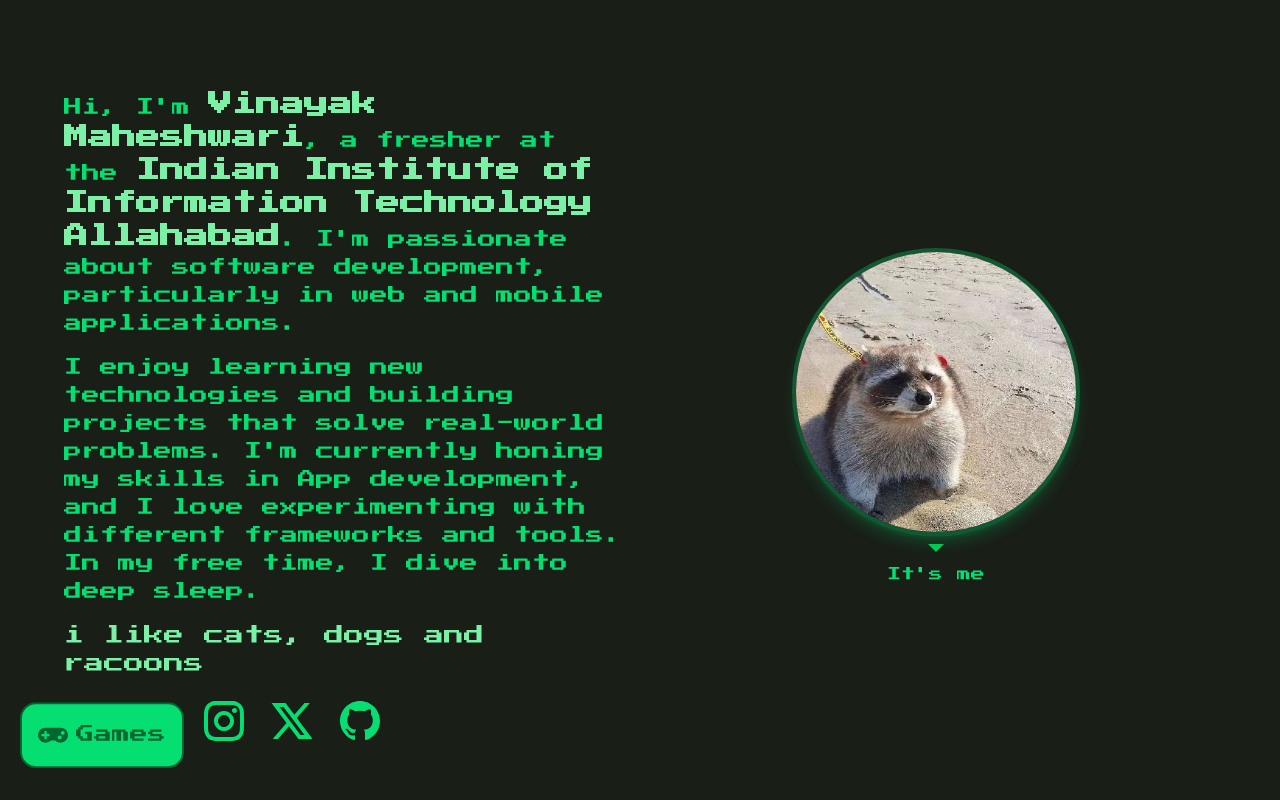
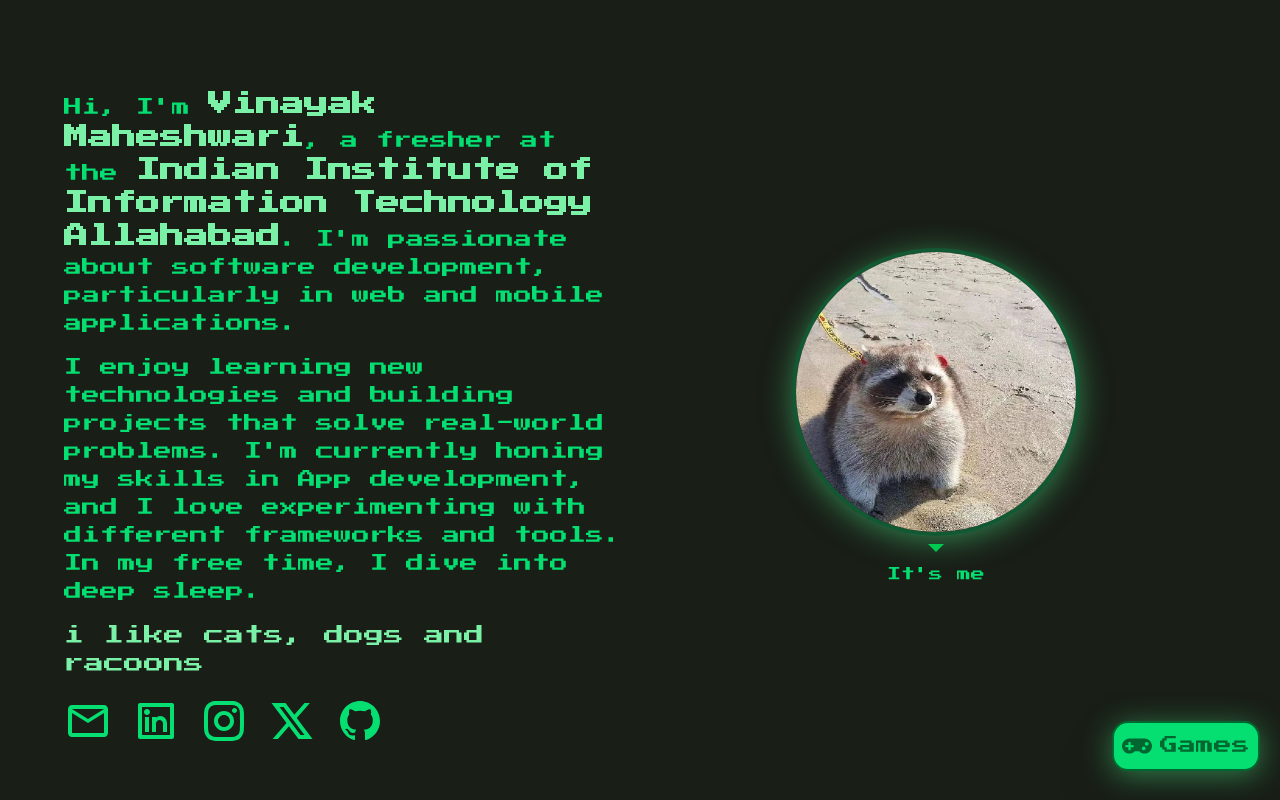
Before and after one commit to 07CalC/me, a Next.js app: page /home in a window 1280 px wide. Shown: the top 800 px of the page. Built offline with nearby package versions, Linux system fonts and the light colour scheme; no server answers.

Commit message:
ui changes

```diff
--- a/app/about/page.tsx
+++ b/app/about/page.tsx
@@ -4,7 +4,7 @@ import { useRef, useEffect } from 'react';
 import { useInView } from 'framer-motion';
 import Image from 'next/image';
 import Link from 'next/link';
-import { FaGamepad } from 'react-icons/fa';
+import { GamesFAB } from '@/components/GamesFAB';
 
 export default function AboutPage() {
   const controls = useAnimation();
@@ -91,13 +91,7 @@ export default function AboutPage() {
 
   return (
     <main ref={ref} className="min-h-screen w-full flex flex-col items-center justify-center px-4 py-8 lg:py-0">
-      <Link
-          href={"/games"}
-          className='fixed z-10 md:bottom-5 md:left-5 bottom-5 left-1/2 transform md:transform-none -translate-x-1/2 md:translate-x-0 p-4 flex border-2 border-green-800 rounded-2xl text-green-800 bg-green-400 hover:bg-green-500/50 hover:text-green-300 transition-colors duration-100 animate-bounce group'
-        >
-            <FaGamepad className='md:text-3xl text-xl group-hover:animate-wiggle' />
-            <span className='md:text-lg ml-2 text-sm'>Games</span>
-        </Link>
+      <GamesFAB />
       <motion.h1
         initial={{ opacity: 0, scale: 0.9 }}
         animate={inView ? { opacity: 1, scale: 1 } : { opacity: 0, scale: 0.9 }}
--- a/app/home/page.tsx
+++ b/app/home/page.tsx
@@ -5,8 +5,7 @@ import { About } from '@/components/About';
 import { Skills } from '@/components/Skills';
 import { Projects } from '@/components/Projects';
 import Experience from '@/components/Experience';
-import Link from 'next/link';
-import { FaGamepad } from 'react-icons/fa';
+import { GamesFAB } from '@/components/GamesFAB';
 
 // Animation variants for sections
 const sectionVariants = {
@@ -36,13 +35,7 @@ export default function Home() {
 
   return (
     <>
-    <Link
-          href={"/games"}
-          className='fixed z-10 md:bottom-5 md:left-5 bottom-5 left-1/2 transform md:transform-none -translate-x-1/2 md:translate-x-0 p-4 flex border-2 border-green-800 rounded-2xl text-green-800 bg-green-400 hover:bg-green-500/50 hover:text-green-300 transition-colors duration-100 animate-bounce group'
-        >
-            <FaGamepad className='md:text-3xl text-xl group-hover:animate-wiggle' />
-            <span className='md:text-lg ml-2 text-sm'>Games</span>
-        </Link>
+      <GamesFAB />
       <motion.section
         ref={aboutRef}
         initial="hidden"
--- a/app/layout.tsx
+++ b/app/layout.tsx
@@ -43,7 +43,7 @@ export const metadata: Metadata = {
 export default function RootLayout({ children }: { children: React.ReactNode }) {
   return (
     <html lang="en">
-      <body className={`bg-[#191e17] text-green-400 ${retroFont.className} p-4`}>
+      <body className={`bg-[#191e17] text-green-400 ${retroFont.className} p-4 pb-10`}>
 
         {children}
         </body>
--- a/app/page.tsx
+++ b/app/page.tsx
@@ -1,9 +1,9 @@
 'use client';
+import { GamesFAB } from '@/components/GamesFAB';
 import { motion } from 'framer-motion';
 import Link from 'next/link';
 import { Ref } from 'react';
 import { useAsciiText, slant } from 'react-ascii-text';
-import { FaGamepad } from 'react-icons/fa';
 
 
 export default function HomePage() {
@@ -20,13 +20,7 @@ export default function HomePage() {
   });
   return (
     <main className="h-screen flex flex-col items-center justify-center">
-      <Link
-          href={"/games"}
-          className='fixed z-10 md:bottom-5 md:left-5 bottom-5 left-1/2 transform md:transform-none -translate-x-1/2 md:translate-x-0 p-4 flex border-2 border-green-800 rounded-2xl text-green-800 bg-green-400 hover:bg-green-500/50 hover:text-green-300 transition-colors duration-100 animate-bounce group'
-        >
-            <FaGamepad className='md:text-3xl text-xl group-hover:animate-wiggle' />
-            <span className='md:text-lg ml-2 text-sm'>Games</span>
-        </Link>
+       <GamesFAB />
        <motion.pre
         initial={{ opacity: 0, scale: 0.9 }}
         animate={{ opacity: 1, scale: 1 }}
--- a/app/projects/page.tsx
+++ b/app/projects/page.tsx
@@ -3,8 +3,9 @@ import { motion, useAnimation } from "framer-motion";
 import { useRef, useEffect } from "react";
 import { useInView } from "framer-motion";
 import Link from "next/link";
-import { FaExternalLinkAlt, FaGamepad, FaGithub } from "react-icons/fa";
+import { FaExternalLinkAlt, FaGithub } from "react-icons/fa";
 import { ReactSVG } from "react-svg";
+import { GamesFAB } from "@/components/GamesFAB";
 
 const projects = [
   {
@@ -182,13 +183,7 @@ export default function ProjectsPage() {
       ref={ref}
       className="min-h-screen w-full flex flex-col items-center justify-center py-8 md:py-16 px-4 md:px-8"
     >
-      <Link
-          href={"/games"}
-          className='fixed z-10 md:bottom-5 md:left-5 bottom-5 left-1/2 transform md:transform-none -translate-x-1/2 md:translate-x-0 p-4 flex border-2 border-green-800 rounded-2xl text-green-800 bg-green-400 hover:bg-green-500/50 hover:text-green-300 transition-colors duration-100 animate-bounce group'
-        >
-            <FaGamepad className='md:text-3xl text-xl group-hover:animate-wiggle' />
-            <span className='md:text-lg ml-2 text-sm'>Games</span>
-        </Link>
+      <GamesFAB />
       <motion.h1
         initial={{ opacity: 0, scale: 0.9 }}
         animate={inView ? { opacity: 1, scale: 1 } : { opacity: 0, scale: 0.9 }}
--- a/app/skills/page.tsx
+++ b/app/skills/page.tsx
@@ -4,7 +4,7 @@ import { useRef, useEffect } from 'react';
 import { useInView } from 'framer-motion';
 import Link from 'next/link';
 import { ReactSVG } from 'react-svg';
-import { FaGamepad } from 'react-icons/fa';
+import { GamesFAB } from '@/components/GamesFAB';
 
 const frontendSkills = [
     {
@@ -226,13 +226,7 @@ export default function SkillsPage() {
       ref={ref}
       className="min-h-screen w-full flex flex-col items-center justify-center px-4 py-12 md:py-8 overflow-x-hidden"
     >
-      <Link
-          href={"/games"}
-          className='fixed z-10 md:bottom-5 md:left-5 bottom-5 left-1/2 transform md:transform-none -translate-x-1/2 md:translate-x-0 p-4 flex border-2 border-green-800 rounded-2xl text-green-800 bg-green-400 hover:bg-green-500/50 hover:text-green-300 transition-colors duration-100 animate-bounce group'
-        >
-            <FaGamepad className='md:text-3xl text-xl group-hover:animate-wiggle' />
-            <span className='md:text-lg ml-2 text-sm'>Games</span>
-        </Link>
+      <GamesFAB />
       <motion.h1
         initial={{ opacity: 0, scale: 0.9 }}
         animate={inView ? { opacity: 1, scale: 1 } : { opacity: 0, scale: 0.9 }}
--- a/components/About.tsx
+++ b/components/About.tsx
@@ -233,7 +233,8 @@ export const About = () => {
               alt="Vinayak Maheshwari"
               width={300}
               height={300}
-              className="rounded-full w-48 sm:w-64 md:w-72 border-4 border-green-400/30 shadow-lg shadow-green-400/20"
+
+              className="rounded-full w-48 sm:w-64 md:w-72 border-4 border-green-400/30 shadow-[0_5px_30px_rgba(74,222,128,0.5)] hover:shadow-[0_0_25px_rgba(74,222,128,0.8)]"
               priority
             />
           </motion.div>
--- /dev/null
+++ b/components/GamesFAB.tsx
@@ -0,0 +1,16 @@
+import Link from "next/link"
+import { FaGamepad } from "react-icons/fa"
+
+
+
+export const GamesFAB = () => {
+    return (
+        <Link
+          href={"/games"}
+          className='fixed shadow-[0_5px_30px_rgba(74,222,128,0.5)] hover:shadow-[0_0_25px_rgba(74,222,128,0.8)] z-10 right-5 drop-shadow-2xl bottom-5 p-2 flex border-2 border-green-800 rounded-2xl text-green-800 bg-green-400 hover:bg-green-500/50 hover:text-green-300 transition-colors duration-100 animate-bounce group'
+        >
+            <FaGamepad className='md:text-3xl text-xl group-hover:animate-wiggle' />
+            <span className='md:text-lg ml-2 text-sm'>Games</span>
+        </Link>
+    )
+}
```
